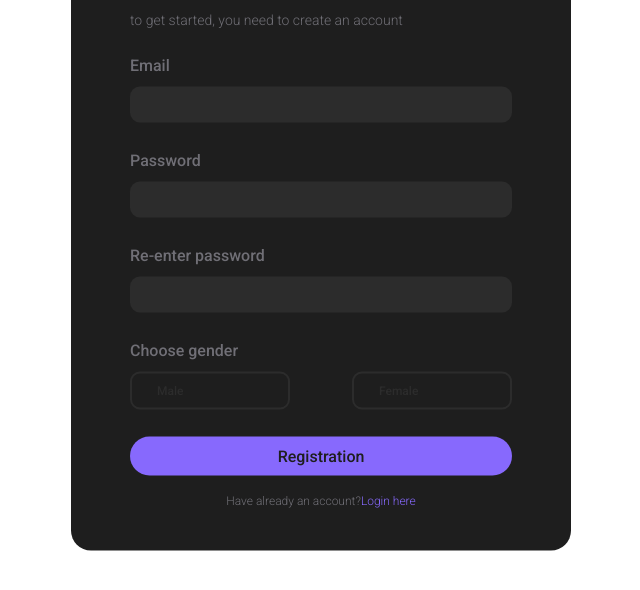
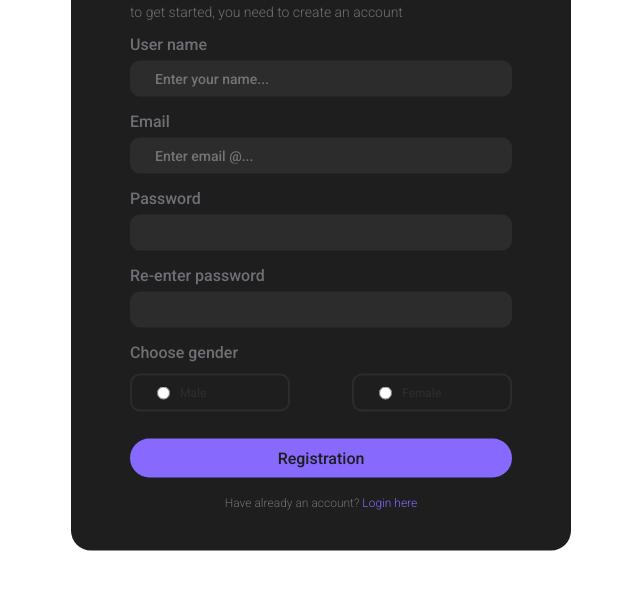
Before and after one commit to DanielUretsky/profile-editor, a plain HTML site: page client/pages/registration.html in a window 1280 px wide. Shown: the part 132-722 px from the top of the page, without its empty margins (319-959 px from the left). Drawn offline with Linux system fonts and the light colour scheme.

Commit message:
update form

```diff
--- a/client/pages/registration.html
+++ b/client/pages/registration.html
@@ -14,19 +14,21 @@
         <div class="registration-card">
             <div class="registr-header">Create an account</div>
             <div class="registr-subheader">to get started, you need to create an account</div>
-            <div class="registr-card-name">Email</div>
-            <input type="text" class="main">
-            <div class="registr-card-name">Password</div>
-            <input type="password" class="main">
-            <div class="registr-card-name">Re-enter password</div>
-            <input type="password" class="main">
-            <div class="registr-card-name">Choose gender</div>
-            <div class="radio-choose">
-                <div class="radio">Male</div>
-                <div class="radio">Female</div>
-            </div>
+            <label for="name" class="registr-card-name">User name</label>
+            <input type="text" class="main" name="name" placeholder="Enter your name...">
+            <label for="email" class="registr-card-name">Email</label>
+            <input type="text" class="main" name="email" placeholder="Enter email @...">
+            <label for="password" class="registr-card-name">Password</label>
+            <input type="password" class="main" name="password">
+            <label for="re-pass" class="registr-card-name">Re-enter password</label>
+            <input type="password" class="main" name="re-pass">
+            <label for="gender" class="registr-card-name">Choose gender</label>
+            <label class="radio-choose">
+                <div class="radio"><input type="radio" value="Male" class="radio-btn" name="gender">Male</div>
+                <div class="radio"><input type="radio" value="Female" class="radio-btn" name="gender">Female</div>
+            </label>
             <button class="regist-button">Registration</button>
-            <div class="have-account">Have already an account?<a href="#">Login here</a></div>
+            <div class="have-account">Have already an account? <span>Login here</span></div>
         </div>
     </div>
 </body>
--- /dev/null
+++ b/client/styles/globalVariables.css
@@ -0,0 +1,4 @@
+:root {
+    --main-color: #2C2C2C;
+    --color: #8769FD;
+}
--- a/client/styles/registration.css
+++ b/client/styles/registration.css
@@ -1,3 +1,6 @@
+
+@import url(globalVariables.css);
+
 *{
     margin: 0;
     padding: 0;
@@ -8,7 +11,6 @@
 .container{
     position: relative;
 }
-
 
 .registration-card {
     border-radius: 20px;
@@ -30,18 +32,19 @@
 .registr-subheader {
     font-weight: 300;
     color: #706F76;
-    margin-top: 15px;
+    margin-top: 7px;
     font-size: 14px;
 }
 
 .registr-card-name {
+    display: block;
     color: #706F76;
-    margin-top: 28px;
+    margin-top: 15px;
 }
 
 .main {
-    margin-top: 12px;
-    background: #2C2C2C;
+    margin-top: 7px;
+    background: var(--main-color);
     padding: 10px 25px;
     width: 100%;
     border-radius: 10px;
@@ -58,23 +61,30 @@
 }
 
 .radio {
+    display: flex;
+    align-items: center;
     margin-top: 12px;
     width: 160px;
-    border: 2px solid #2C2C2C;
+    border: 2px solid var(--main-color);
     border-radius: 10px;
     padding: 10px 25px;
     font-size: 12px;
-    color: #2C2C2C;
+    color: var(--main-color);
 }
 
 .radio:hover {
-    color:#8769FD;
-    border-color: #8769FD;
+    color:var(--color);
+    border-color: var(--color);
     cursor: pointer;
 }
 
+.radio-btn {
+    margin-right: 10px;
+}
+
+
 .regist-button {
-    background: #8769FD;
+    background: var(--color);
     border-radius: 50px;
     color: #1E1E1E;
     padding: 10px;
@@ -97,7 +107,12 @@
     text-align: center;
 }
 
-.have-account a {
-    color: #8769FD;
+.have-account span {
+    color: var(--color);
     text-decoration: none;
+    cursor: pointer;
 }
+
+.radio-btn {
+    accent-color: var(--color);
+}
```
